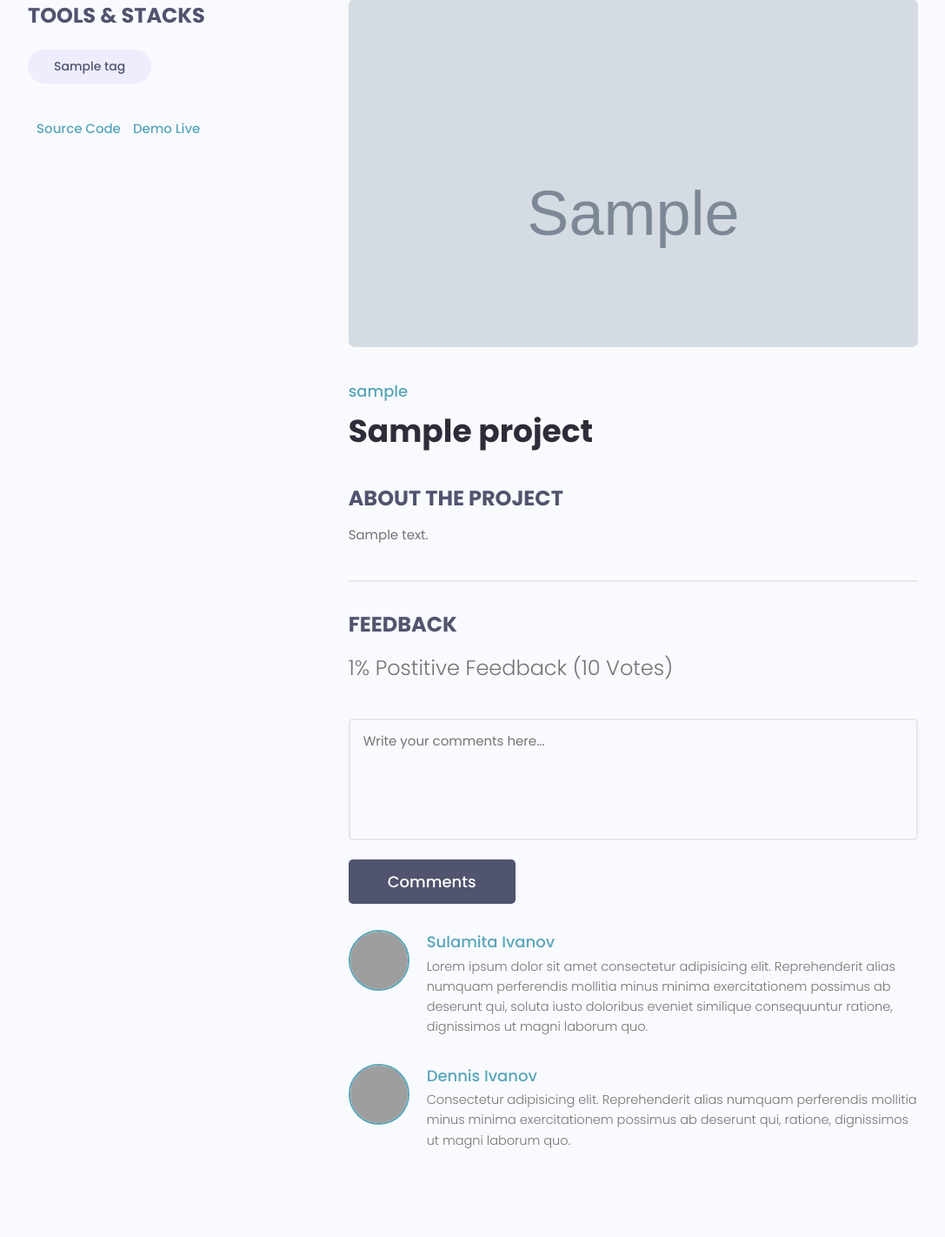
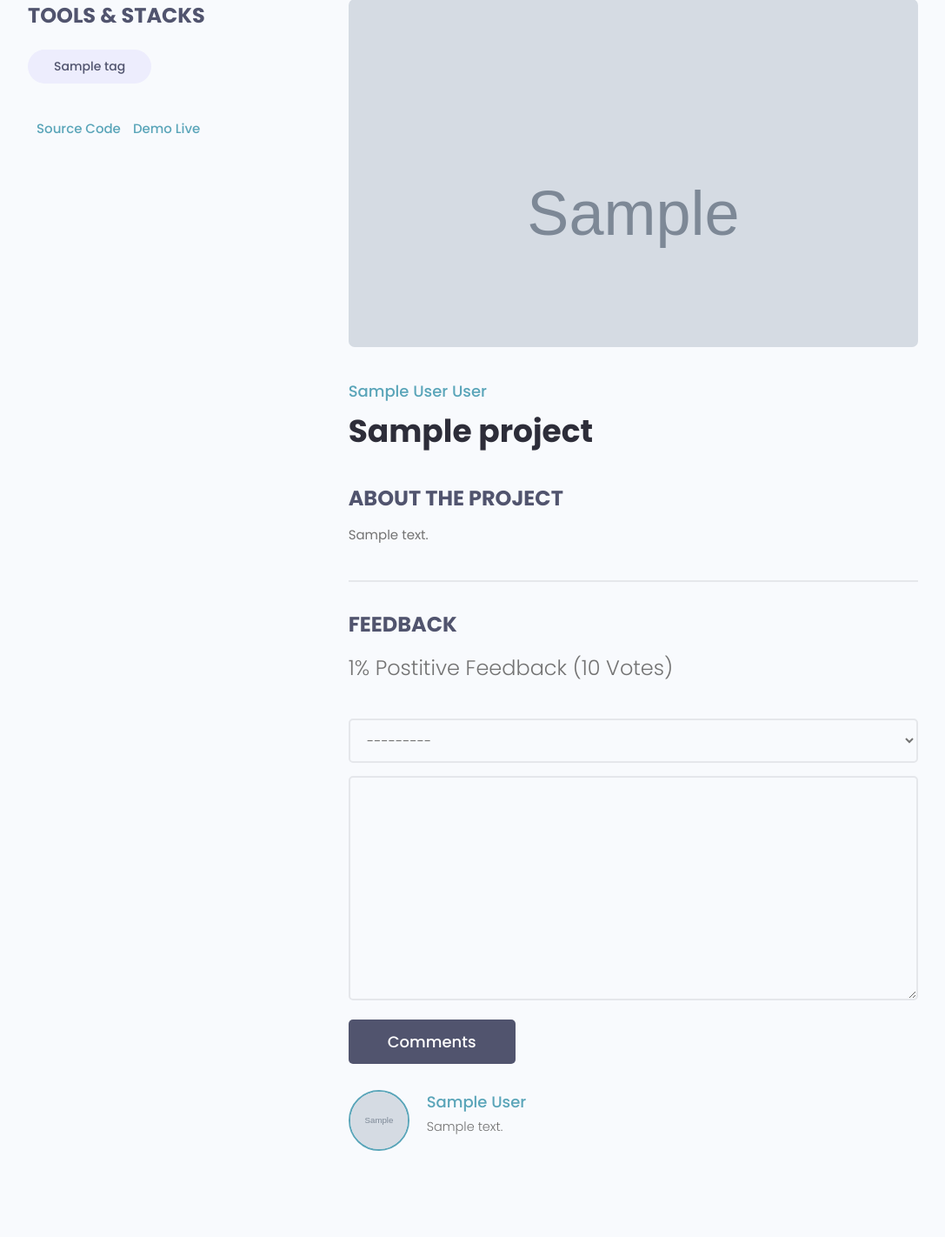
Before and after one commit to omarJunior/django-ivis, a Django app: page /projects/project-object/00000000-0000-0000-0000-000000000001/ in a window 1280 px wide. Shown: the part 108-1530 px from the top of the page at 87% size, without its empty margins (96-1183 px from the left). Before the commit the page ends 1428 px from the top, so only its background shows below. Run offline with Django 3.2, Linux system fonts and the light colour scheme; a user stored in the database is signed in; tables that the repository leaves empty hold one stand-in row (values such as "Sample post"); grey boxes marked "Sample" are stand-in pictures; parts of the project's set-up code (start-up, migrations or seed data) failed here and were passed over; some libraries are stand-ins or nearby versions; grey boxes are pictures that could not be loaded.

Commit message:
cambios actualizados correctamente

```diff
--- a/projects/forms.py
+++ b/projects/forms.py
@@ -16,3 +16,18 @@ class ProjectForm(ModelForm):
 
         # self.fields['title'].widget.attrs.update({'class':'input', 'placeholder': 'Add Title'})
         # self.fields['description'].widget.attrs.update({'class':'input', 'placeholder': 'Add Description'})
+
+class ReviewForm(ModelForm):
+    class Meta:
+        model = Review
+        fields = ['value', 'body']
+        labels = {
+            'value': 'Place your vote',
+            'body': 'Add a comment with your vote'
+        }
+
+    def __init__(self, *args, **kwargs):
+        super(ReviewForm, self).__init__(*args, **kwargs)
+
+        for name, field in self.fields.items():
+            field.widget.attrs.update({'class':'input'})
--- a/projects/models.py
+++ b/projects/models.py
@@ -31,7 +31,7 @@ class Review(models.Model):
         ('up', 'Up Vote'),
         ('down', 'Down Vote'),
     )
-    #owner
+    owner = models.ForeignKey(Profile, null=True, blank=True, on_delete=models.CASCADE)
     project = models.ForeignKey(Project, on_delete = models.CASCADE)
     body = models.TextField(null=True, blank=True)
     value = models.CharField(max_length = 200, choices = VOTE_TYPE)
@@ -42,7 +42,8 @@ class Review(models.Model):
     class Meta:
         verbose_name = "Review"
         verbose_name_plural = "Reviews"
-        ordering = ['created']
+        unique_together = [['owner', 'project']] #unique couple
+        ordering = ['-created']
 
     def __str__(self):
         return str(self.value)
@@ -57,6 +58,7 @@ class Tag(models.Model):
     class Meta:
         verbose_name = "Tag"
         verbose_name_plural = "Tags"
+        ordering = ['-created']
 
     def __str__(self):
         return str(self.name)
--- a/projects/templates/projects/single-project.html
+++ b/projects/templates/projects/single-project.html
@@ -32,9 +32,9 @@
           <a href="{% url 'user_profile' project.owner.id %}" class="singleProject__developer">{{project.owner}}</a>
           <h2 class="singleProject__title">{{project.title}}</h2>
           <h3 class="singleProject__subtitle">About the Project</h3>
-          <div class="singleProject__info">
-            {{project.description}}
-          </div>
+          {% if  project.description %}
+            <div class="singleProject__info">{{project.description}}</div>
+          {% endif %}
 
           <div class="comments">
             <h3 class="singleProject__subtitle">Feedback</h3>
@@ -42,43 +42,39 @@
               {{project.vote_ratio}}% Postitive Feedback ({{project.vote_total}} Vote{{project.vote_total | pluralize:"s"}})
             </h5>
 
-            <form class="form" action="#" method="POST">
-              <!-- Textarea -->
+            <form class="form" action="{% url 'project' project.id %}" method="POST"> {% csrf_token %}
+              {% for field in form  %}
                 <div class="form__field">
-                <label for="formInput#textarea">Comments: </label>
-                <textarea class="input input--textarea" name="message" id="formInput#textarea"
-                  placeholder="Write your comments here..."></textarea>
+                  <label for="formInput#textarea">{{field.label}}: </label>
+                  {{field}}
                 </div>
+              {% endfor %}
+
               <input class="btn btn--sub btn--lg" type="submit" value="Comments" />
             </form>
             <div class="commentList">
+              {% for review in project.review_set.all  %}
                 <div class="comment">
-                <a href="profile.html">
+                    {% if review.body %}
+                      <a href="{% url 'user_profile' review.owner.id %}">
                         <img class="avatar avatar--md"
-                    src="https://pbs.twimg.com/profile_images/1335382240931368961/b3wSZKj4_400x400.jpg" alt="user" />
+                          src="{{review.owner.profile_image.url}}" alt="user" />
                       </a>
                       <div class="comment__details">
-                  <a href="profile.html" class="comment__author">Sulamita Ivanov</a>
+                        {% if review.owner %}
+                          <a href="{% url 'user_profile' review.owner.id %}" class="comment__author">{{review.owner.name}}</a>
+                        {% endif %}
+
                         <p class="comment__info">
-                    Lorem ipsum dolor sit amet consectetur adipisicing elit. Reprehenderit alias numquam perferendis
-                    mollitia minus minima exercitationem possimus ab deserunt qui, soluta iusto doloribus eveniet
-                    similique consequuntur ratione, dignissimos ut magni laborum quo.
+                          {{review.body|linebreaksbr}}
                         </p>
                       </div>
+                    {% endif %}
+
                 </div>
-              <div class="comment">
-                <a href="profile.html">
-                  <img class="avatar avatar--md" src="https://avatars.githubusercontent.com/u/33843378" alt="user" />
-                </a>
-                <div class="comment__details">
-                  <a href="profile.html" class="comment__author">Dennis Ivanov</a>
-                  <p class="comment__info">
-                    Consectetur adipisicing elit. Reprehenderit alias numquam perferendis mollitia minus minima
-                    exercitationem possimus ab deserunt qui, ratione, dignissimos ut magni laborum quo.
-                  </p>
+              {% endfor %}
             </div>
-              </div>
-            </div>
+
           </div>
         </div>
       </div>
--- a/projects/views.py
+++ b/projects/views.py
@@ -3,7 +3,7 @@ from django.shortcuts import redirect, render
 from django.contrib import messages
 from django.contrib.auth.decorators import login_required
 from .models import *
-from .forms import ProjectForm
+from .forms import ProjectForm, ReviewForm
 from .utils import paginationProjects, searchProjects
 
 # Create your views here.
@@ -15,8 +15,23 @@ def projects(request):
     return render(request, "projects/projects.html", context)
 
 def project(request, pk):
+    profile = request.user.profile
     projectObj = Project.objects.get(id = pk)
-    context = {'project': projectObj}
+    form = ReviewForm()
+    if request.method == "POST":
+        if Review.objects.filter(owner = profile, project=projectObj).count() > 0:
+            messages.success(request,'There is already a message from you, please edit!')
+            return redirect('project', pk = pk)
+        form = ReviewForm(request.POST)
+        if form.is_valid():
+            rewiew = form.save(commit=False)
+            rewiew.owner = profile
+            rewiew.project = projectObj
+            rewiew.save()
+            messages.success(request,'Message wass added succesfully!')
+            return redirect('project', pk = pk)
+
+    context = {'project': projectObj, 'form': form}
     return render(request, "projects/single-project.html", context)
 
 @login_required(login_url="login")
--- a/users/models.py
+++ b/users/models.py
@@ -28,7 +28,7 @@ class Profile(models.Model):
         ordering = ['created']
 
     def __str__(self):
-        return str(self.username)
+        return str(self.name) + " " + str(self.last_name)
 
 
 class Skill(models.Model):
@@ -42,7 +42,7 @@ class Skill(models.Model):
     class Meta:
         verbose_name = "Skill"
         verbose_name_plural = "Skills"
-        ordering = ['created']
+        ordering = ['-created']
 
     def __str__(self):
         return str(self.name)
--- a/users/signals.py
+++ b/users/signals.py
@@ -29,7 +29,8 @@ def updateProfile(sender, instance, created, **kwargs):
 #@receiver(post_delete, sender=Profile)
 def deleteUser(sender, instance, **kwargs):
     user = instance.user
-    user.delete()
+    if user is not None:
+        user.delete()
 
 post_save.connect(createProfileUser, sender=User)
 post_save.connect(updateProfile, sender=Profile)
```
Also changed, not shown: projects/admin.py (+15 -0 lines), templates/admin/login.html (+9 -0 lines). Lines whose indentation alone changed are shown as unchanged.
